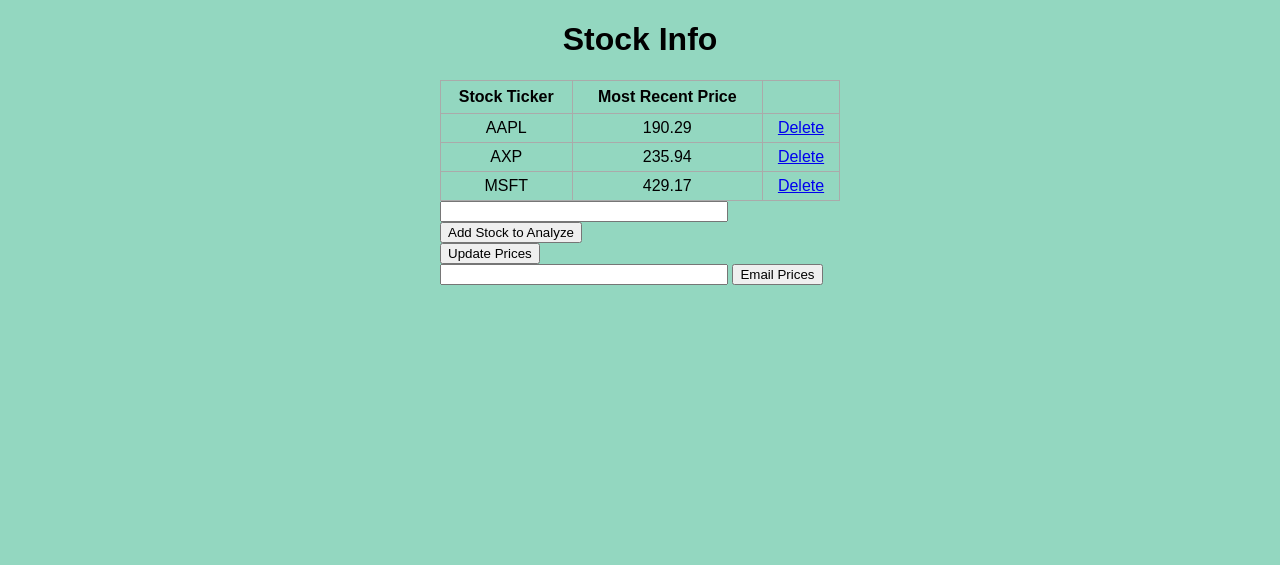
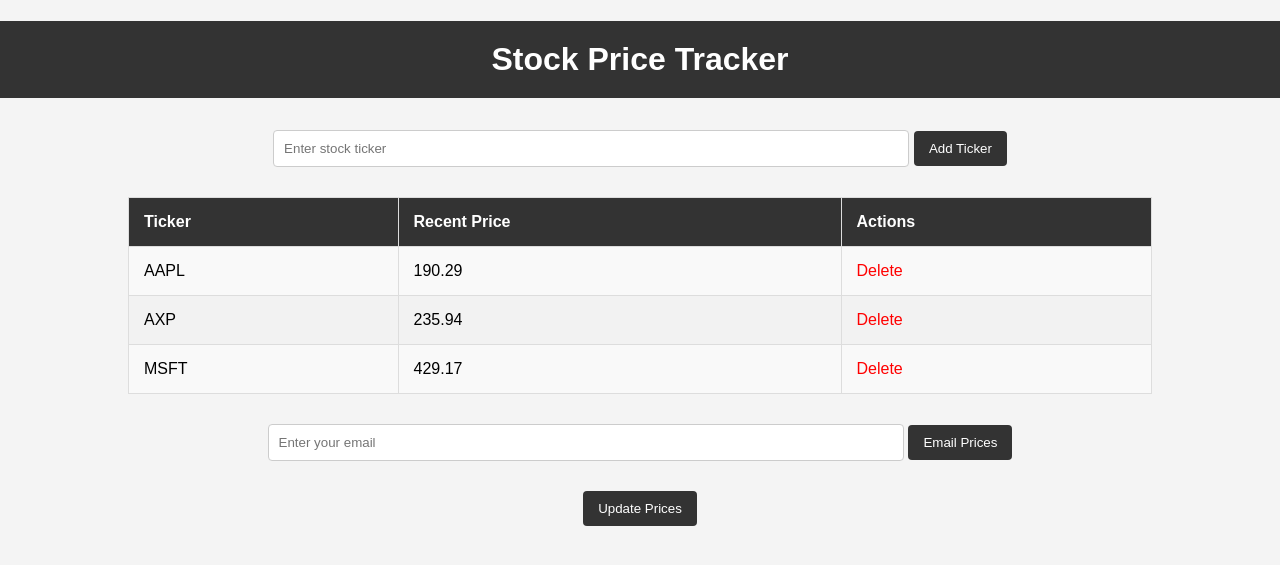
Before and after one commit to smathur23/StockTracker, a Flask app: page / in a window 1280 px wide. Shown: the top 565 px of the page. Run offline with Flask 3, Linux system fonts and the light colour scheme.

Commit message:
Clean up frontend

```diff
--- a/static/css/main.css
+++ b/static/css/main.css
@@ -1,36 +1,75 @@
-body, html {
+body {
+    font-family: Arial, sans-serif;
     margin: 0;
-    font-family: sans-serif;
-    background-color: rgb(147, 215, 192);
+    padding: 0;
+    background-color: #f4f4f4;
 }
 
-.content {
-    margin: 0 auto;
-    width: 400px;
+h1 {
+    text-align: center;
+    padding: 20px;
+    background-color: #333;
+    color: white;
 }
 
-table, td, th {
-    border: 1px solid #aaa;
+form {
+    margin: 20px auto;
+    width: 80%;
+    text-align: center;
+}
+
+input[type="text"], input[type="email"] {
+    width: 60%;
+    padding: 10px;
+    margin: 10px 0;
+    border: 1px solid #ccc;
+    border-radius: 4px;
+}
+
+button {
+    padding: 10px 15px;
+    background-color: #333;
+    color: white;
+    border: none;
+    border-radius: 4px;
+    cursor: pointer;
+}
+
+button:hover {
+    background-color: #555;
 }
 
 table {
+    margin: 20px auto;
+    width: 80%;
     border-collapse: collapse;
-    width: 100%;
+    border: 1px solid #ddd;
+}
+
+th, td {
+    padding: 15px;
+    text-align: left;
+    border: 1px solid #ddd;
 }
 
 th {
-    height: 30px;
+    background-color: #333;
+    color: white;
 }
 
 td {
-    text-align: center;
-    padding: 5px;
+    background-color: #f9f9f9;
 }
 
-.form {
-    margin-top: 20px;
+tr:nth-child(even) td {
+    background-color: #f2f2f2;
 }
 
-#content {
-    width: 70%;
+a {
+    color: red;
+    text-decoration: none;
 }
+
+a:hover {
+    text-decoration: underline;
+}
--- a/templates/index.html
+++ b/templates/index.html
@@ -1,53 +1,52 @@
-{% extends 'base.html' %}
-
-{% block head %}
-<title>Stock Info</title>
-{% endblock %}
-
-{% block body %}
-<div class="content">
-    <h1 style="text-align: center;">Stock Info</h1>
-    {% if stocks|length < 1 %}
-        <h4 style="text-align: center;">There are no stocks to analyze. Add some below!</h4>
-    {% else %}
+<!DOCTYPE html>
+<html lang="en">
+<head>
+    <meta charset="UTF-8">
+    <meta name="viewport" content="width=device-width, initial-scale=1.0">
+    <title>Stock Tracker</title>
+    <link rel="stylesheet" href="{{ url_for('static', filename='css/main.css') }}">
+</head>
+<body>
+    <h1>Stock Price Tracker</h1>
+    <form action="/" method="POST">
+        <input type="text" name="content" placeholder="Enter stock ticker">
+        <button type="submit">Add Ticker</button>
+    </form>
 
     <table>
+        <thead>
             <tr>
-            <th>Stock Ticker</th>
-            <th>Most Recent Price</th>
+                <th>Ticker</th>
+                <th>Recent Price</th>
+                <th>Actions</th>
             </tr>
+        </thead>
+        <tbody>
             {% for stock in stocks %}
             <tr>
                 <td>{{ stock.ticker }}</td>
                 <td>{{ stock.recent_price }}</td>
                 <td>
-                    <a href="/delete/{{stock.id}}">Delete</a>
+                    <a href="/delete/{{ stock.id }}">Delete</a>
                 </td>
             </tr>
             {% endfor %}
+        </tbody>
     </table>
-    {% endif %}
 
-    <form action="/" method="POST">
-        <input type="text" name="content" id="content">
-        <input type="submit" value="Add Stock to Analyze">
+    <form action="/email_prices" method="POST">
+        <input type="email" name="content" placeholder="Enter your email">
+        <button type="submit">Email Prices</button>
     </form>
 
-    <form action="/update_prices">
-        <input type="submit" value="Update Prices">
+    <form action="/update_prices" method="GET">
+        <button type="submit">Update Prices</button>
     </form>
-
-    <form action="/email_prices" method="POST">
-        <input type="text" name="content" id="content">
-        <input type="submit" value="Email Prices">
-    </form>
-
-</div>
 
     {% if alert_flag %}
     <script>
         alert("{{ alert_flag }}");
     </script>
     {% endif %}
-
-{% endblock %}
+</body>
+</html>
```
Also changed, not shown: instance/stocks.db, 1 other file. Lines whose indentation alone changed are shown as unchanged.
